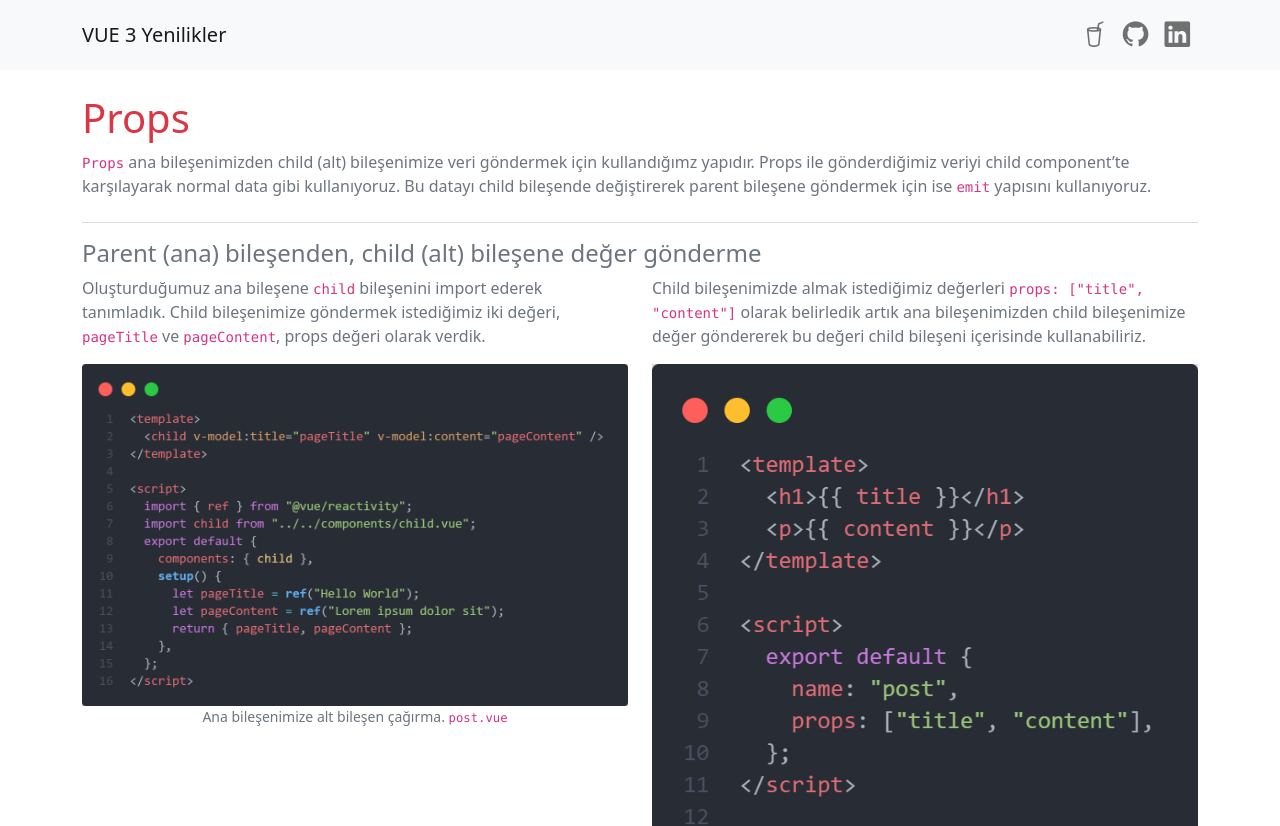
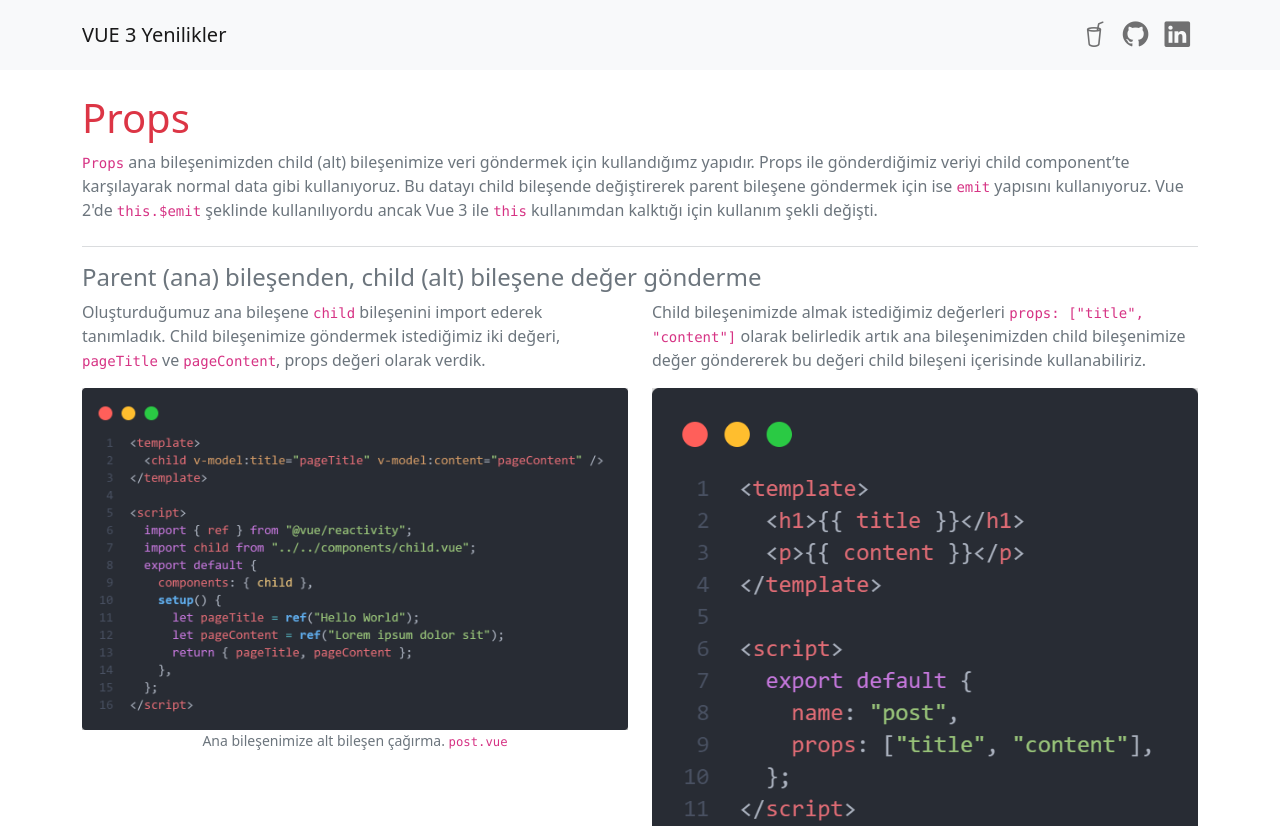
Before and after one commit to serdargoleli/vue-3, a Vue app: page /#/detail/props in a window 1280 px wide. Shown: the top 826 px of the page. Built offline with nearby package versions, Linux system fonts and the light colour scheme.

Commit message:
Update props.vue

```diff
--- a/src/views/detail/props.vue
+++ b/src/views/detail/props.vue
@@ -4,7 +4,8 @@
     <p class="mb-4">
       <code>Props</code> ana bileşenimizden child (alt) bileşenimize veri göndermek için kullandığımz yapıdır. Props ile gönderdiğimiz veriyi child
       component’te karşılayarak normal data gibi kullanıyoruz. Bu datayı child bileşende değiştirerek parent bileşene göndermek için ise
-      <code>emit</code> yapısını kullanıyoruz.
+      <code>emit</code> yapısını kullanıyoruz. Vue 2'de <code>this.$emit</code> şeklinde kullanılıyordu ancak Vue 3 ile <code>this</code> kullanımdan
+      kalktığı için kullanım şekli değişti.
     </p>
     <hr />
     <h4>Parent (ana) bileşenden, child (alt) bileşene değer gönderme</h4>
```
